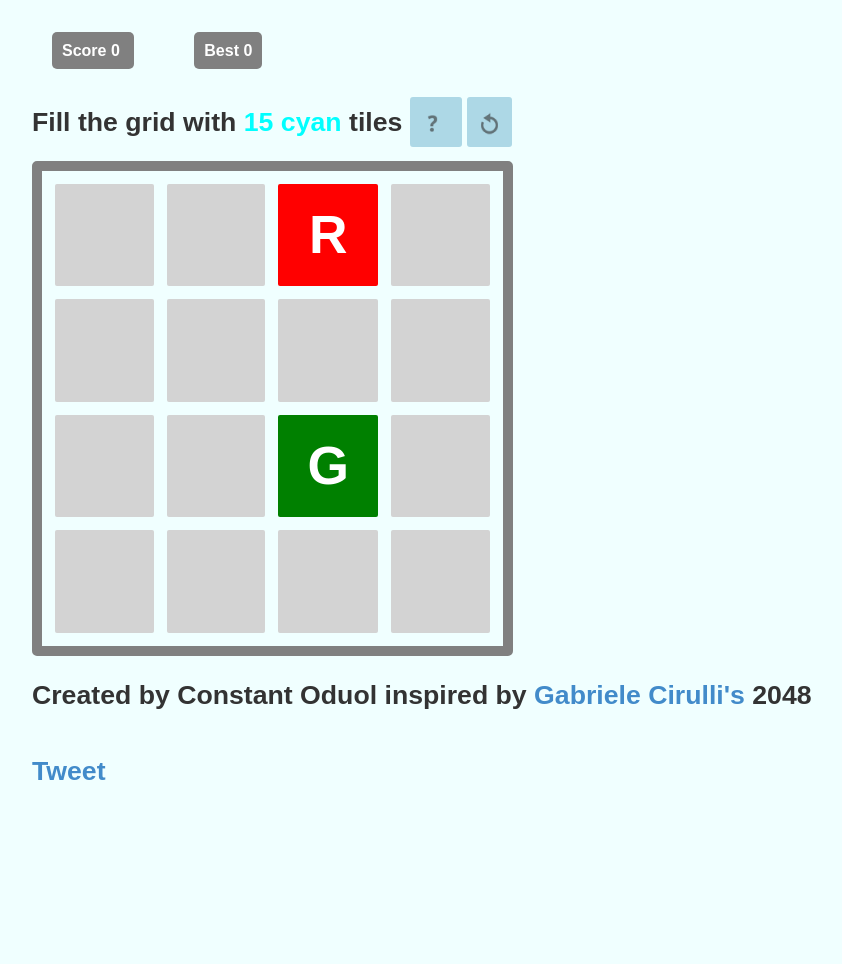
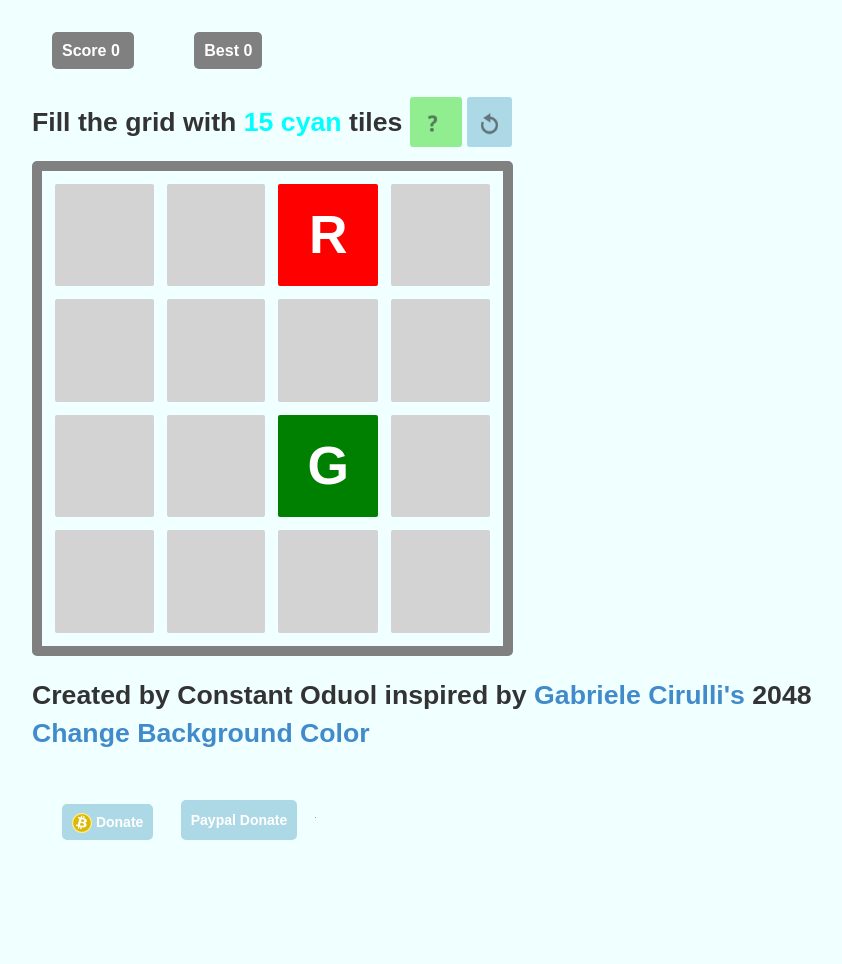
Before and after one commit to constantoduol/rgb, a plain HTML site: page index.html in a window 1280 px wide. Shown: the whole page, without its empty margins (352-1194 px from the left). Before the commit the page ends 800 px from the top, so only its background shows below. Drawn offline with Linux system fonts and the light colour scheme.

Commit message:
Added donate buttons

```diff
--- a/css/rgb.css
+++ b/css/rgb.css
@@ -88,7 +88,30 @@
                      #below-grid {
                        font-weight : bold;
                        margin-left: 20px;
+
                      }
+
+                     #below-grid  > form {
+                       display: inline-block;
+                       vertical-align: middle;
+                     }
+
+                     .donate {
+                       padding : 10px;
+                       background : lightblue;
+                       color : white;
+                       text-decoration : none;
+                       border-radius : 5px;
+                       font-size : 14px;
+                       margin : 10px;
+                     }
+                     .donate:hover {
+                     	text-decoration : none;
+                     	background : lightgray;
+                     	color : black;
+                     }
+
+
 
                      .message-anim {
                      	 display : block;
--- a/index.html
+++ b/index.html
@@ -47,7 +47,7 @@
     <br>
     <div id="core-instr">
      Fill the grid with <font color="cyan">15 cyan</font> tiles
-     <a href="#"  id="help-link" title="help" style="background:lightblue;padding:10px;border-radius:3px;cursor:pointer">
+     <a href="#"  id="help-link" title="help" style="background:lightgreen;padding:10px;border-radius:3px;cursor:pointer">
        <img src="img/help.png" width="25" height="25"/>
      </a>
 
@@ -67,10 +67,19 @@
     </div>
     <div id="below-grid">
        Created by Constant Oduol inspired by <a href ="http://gabrielecirulli.com/">Gabriele Cirulli's</a> 2048
-       <br>
-       <br>
-       <a href="https://twitter.com/share" class="twitter-share-button" data-via="twitterapi" data-lang="en">Tweet</a>
+       <br><a href="javascript:changeBackground()">Change Background Color</a>
+       <br><br>
        <div class='fb-like' data-href="constantoduol.github.io/rgb"  data-layout=button_count data-action=like data-show-faces=true data-share=true></div>
+       <span style="margin-left : 20px"><a class="donate" href="bitcoin:36or8ZgDCC4gjSaJ42tepxJuk9T4VhuKZm"><img src="img/icon_bitcoin.png"> Donate</a></span>
+       <form action="https://www.paypal.com/cgi-bin/webscr" method="post" target="_top">
+		 <input type="hidden" name="cmd" value="_s-xclick">
+		 <input type="hidden" name="hosted_button_id" value="JTJ2VK6S4ZAMQ">
+		 <input type="submit" style="border :0px" class="donate" value="Paypal Donate" name="submit" alt="PayPal - The safer, easier way to pay online!">
+	     <img alt="" border="0" src="https://www.paypalobjects.com/en_US/i/scr/pixel.gif" width="1" height="1">
+		</form>
+
+
+       <br><br><br><br>
     </div>
      <div id="instr">
          <table class="table table-bordered">
@@ -141,8 +150,13 @@
       window.grid.nextTile();
     }
 
+    function changeBackground(){
+      var color = window.prompt("Enter a color e.g black");
+      document.getElementsByTagName("body")[0].style.background = color;
+    }
+
        init();
      </script>
-     <script>!function(d,s,id){var js,fjs=d.getElementsByTagName(s)[0];if(!d.getElementById(id)){js=d.createElement(s);js.id=id;js.src="https://platform.twitter.com/widgets.js";fjs.parentNode.insertBefore(js,fjs);}}(document,"script","twitter-wjs");</script>
-</body>
+
+ </body>
 </html>
```
Also changed, not shown: img/icon_bitcoin.png (added).
